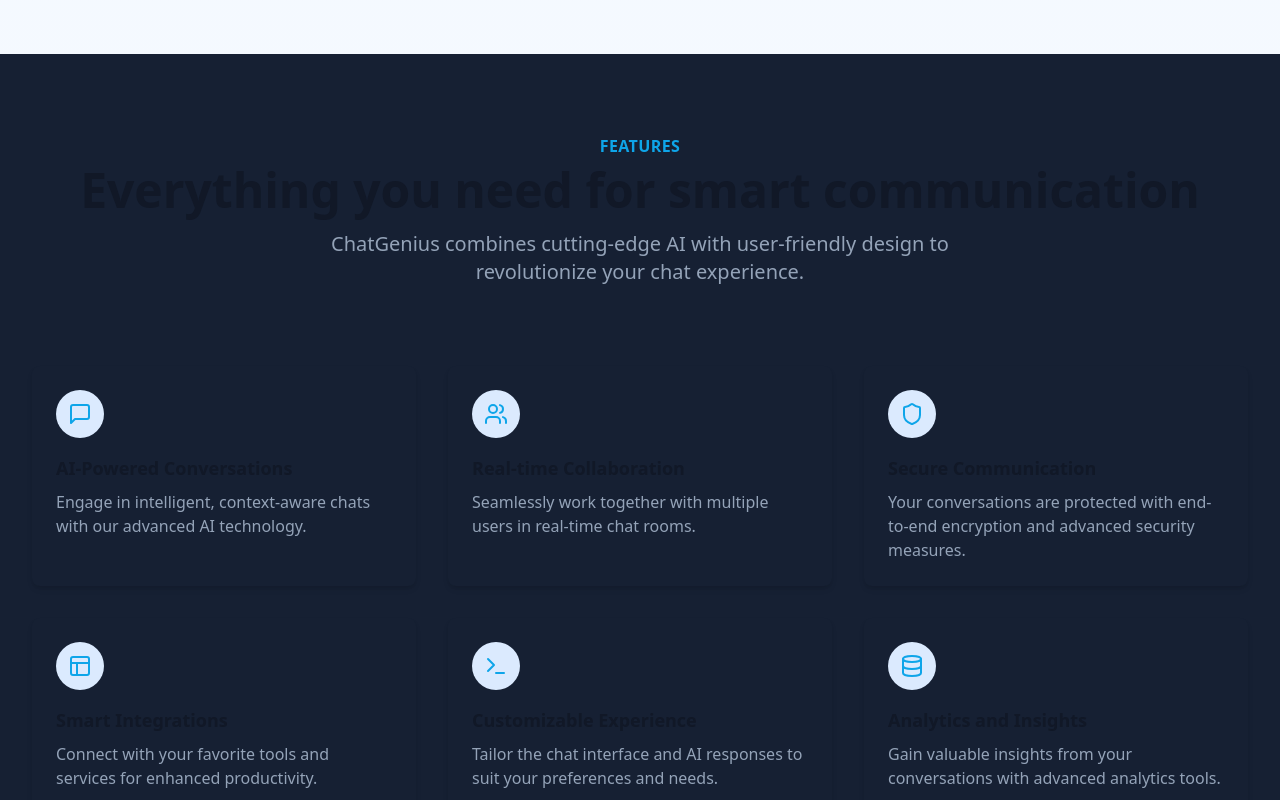
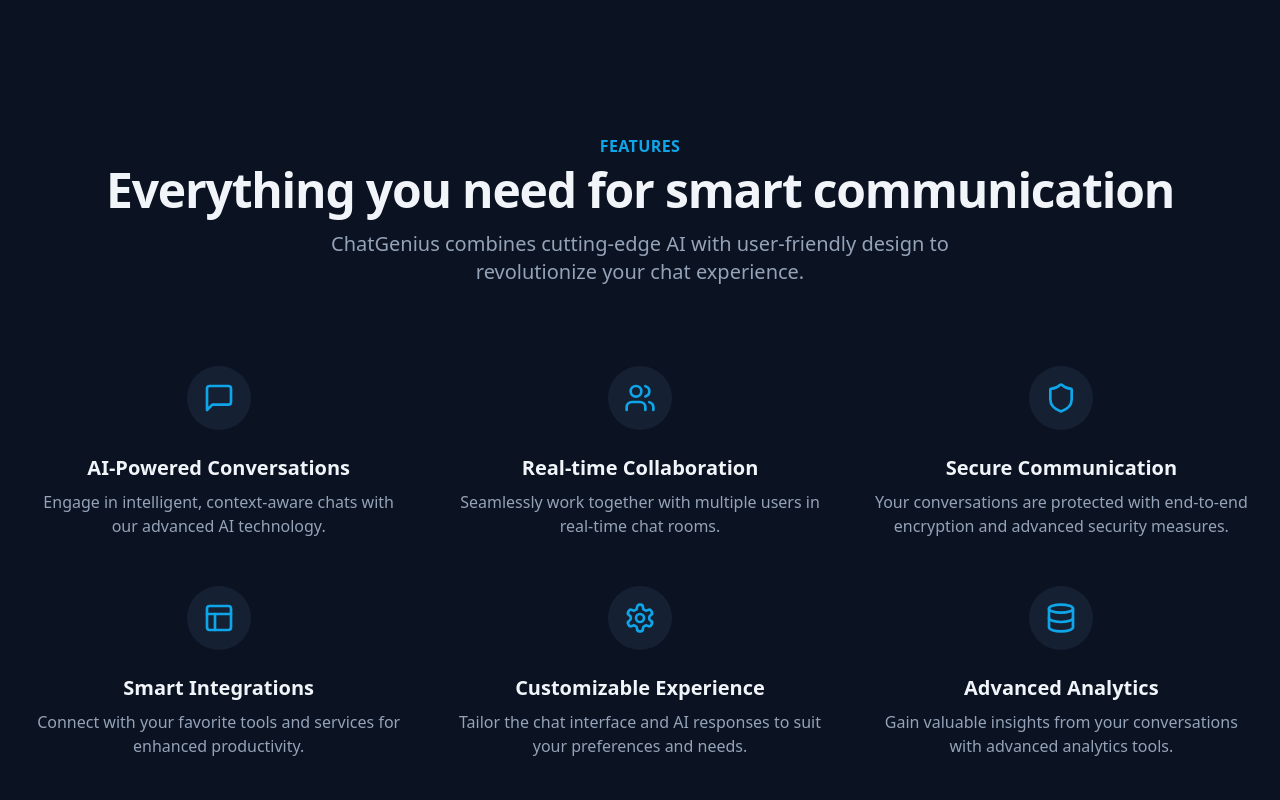
Before and after one commit to ayushshah21/Chat-Genius, a React (Vite) app in the folder frontend/: page / in a window 1280 px wide. Shown: the part 700-1500 px from the top of the page. Built offline with nearby package versions, Linux system fonts and the light colour scheme.

Commit message:
fixed theme on landing/login/register pages

```diff
--- a/frontend/src/pages/Home.tsx
+++ b/frontend/src/pages/Home.tsx
@@ -2,12 +2,12 @@
 import { Link, useNavigate, useSearchParams } from "react-router-dom";
 import {
   ArrowRight,
-  Database,
+  MessageSquare,
   Layout,
-  Terminal,
-  MessageSquare,
   Users,
   Shield,
+  Settings,
+  Database,
 } from "lucide-react";
 import { socket } from "../lib/socket";
 import { useUserStatus } from "../contexts/UserStatusContext";
@@ -60,31 +60,31 @@
   };
 
   return (
-    <div className="min-h-screen bg-gradient-to-b from-blue-50 to-white">
+    <div className="min-h-screen bg-[var(--background)]">
       {/* Navigation Bar */}
-      <nav className="bg-white shadow-sm">
+      <nav className="bg-[var(--background-light)] shadow-sm">
         <div className="max-w-7xl mx-auto px-4 sm:px-6 lg:px-8">
           <div className="flex justify-between h-16 items-center">
             <div className="flex-shrink-0">
-              <Link to="/" className="text-blue-600 font-bold text-xl">
+              <Link to="/" className="text-[var(--primary)] font-bold text-xl">
                 ChatGenius
               </Link>
             </div>
             <div className="flex items-center space-x-4">
               {isAuthenticated ? (
                 <>
-                  <span className="text-gray-700">
+                  <span className="text-[var(--text)]">
                     Welcome, {localStorage.getItem("userEmail")}
                   </span>
                   <Link
                     to="/channels"
-                    className="text-blue-600 hover:text-blue-700 px-3 py-2 rounded-md text-sm font-medium"
+                    className="text-[var(--primary)] hover:brightness-110 px-3 py-2 rounded-md text-sm font-medium"
                   >
                     Channels
                   </Link>
                   <button
                     onClick={handleLogout}
-                    className="text-red-600 hover:text-red-700 px-3 py-2 rounded-md text-sm font-medium"
+                    className="text-[var(--accent)] hover:brightness-110 px-3 py-2 rounded-md text-sm font-medium"
                   >
                     Logout
                   </button>
@@ -93,13 +93,13 @@
                 <>
                   <Link
                     to="/login"
-                    className="text-gray-700 hover:text-gray-900 px-3 py-2 rounded-md text-sm font-medium"
+                    className="text-[var(--text)] hover:text-[var(--text-secondary)] px-3 py-2 rounded-md text-sm font-medium"
                   >
                     Login
                   </Link>
                   <Link
                     to="/register"
-                    className="bg-blue-600 text-white hover:bg-blue-700 px-4 py-2 rounded-md text-sm font-medium transition duration-150 ease-in-out"
+                    className="bg-[var(--primary)] text-[var(--text)] hover:brightness-110 px-4 py-2 rounded-md text-sm font-medium transition duration-150 ease-in-out"
                   >
                     Sign up
                   </Link>
@@ -115,13 +115,13 @@
         <div className="max-w-7xl mx-auto px-4 sm:px-6 lg:px-8">
           <div className="relative z-10 lg:w-full lg:max-w-2xl">
             <div className="text-center sm:text-left">
-              <h1 className="text-4xl font-extrabold tracking-tight text-gray-900 sm:text-5xl md:text-6xl lg:text-7xl">
+              <h1 className="text-4xl font-extrabold tracking-tight text-[var(--text)] sm:text-5xl md:text-6xl lg:text-7xl">
                 <span className="block">Your Ultimate</span>
-                <span className="block text-blue-600 mt-2">
+                <span className="block text-[var(--primary)] mt-2">
                   AI-Powered Chat Solution
                 </span>
               </h1>
-              <p className="mt-6 text-xl text-gray-500 max-w-3xl">
+              <p className="mt-6 text-xl text-[var(--text-muted)] max-w-3xl">
                 Experience the future of communication with ChatGenius. Our
                 AI-powered platform offers seamless, intelligent conversations
                 for both personal and business use.
@@ -141,37 +141,106 @@
       </section>
 
       {/* Features Section */}
-      <section className="py-20 bg-white">
+      <section className="py-20 bg-[var(--background)]">
         <div className="max-w-7xl mx-auto px-4 sm:px-6 lg:px-8">
           <div className="text-center">
-            <h2 className="text-base text-blue-600 font-semibold tracking-wide uppercase">
-              Features
+            <h2 className="text-base font-semibold text-[var(--primary)] tracking-wide uppercase">
+              FEATURES
             </h2>
-            <p className="mt-2 text-3xl font-extrabold text-gray-900 sm:text-4xl lg:text-5xl">
+            <p className="mt-2 text-5xl font-extrabold text-[var(--text)] tracking-tight">
               Everything you need for smart communication
             </p>
-            <p className="mt-4 max-w-2xl text-xl text-gray-500 lg:mx-auto">
+            <p className="mt-4 max-w-2xl text-xl text-[var(--text-muted)] lg:mx-auto">
               ChatGenius combines cutting-edge AI with user-friendly design to
               revolutionize your chat experience.
             </p>
           </div>
 
           <div className="mt-20">
-            <div className="grid grid-cols-1 gap-8 sm:grid-cols-2 lg:grid-cols-3">
-              {features.map((feature) => (
-                <div
-                  key={feature.name}
-                  className="bg-white rounded-lg shadow-md p-6 transition duration-300 ease-in-out transform hover:-translate-y-1 hover:shadow-lg"
-                >
-                  <div className="w-12 h-12 rounded-full bg-blue-100 flex items-center justify-center mb-4">
-                    {feature.icon}
-                  </div>
-                  <h3 className="text-lg font-semibold text-gray-900 mb-2">
-                    {feature.name}
-                  </h3>
-                  <p className="text-gray-500">{feature.description}</p>
+            <div className="grid grid-cols-1 gap-12 sm:grid-cols-2 lg:grid-cols-3">
+              {/* AI-Powered Conversations */}
+              <div className="text-center">
+                <div className="flex items-center justify-center h-16 w-16 rounded-full bg-[var(--background-light)] mx-auto">
+                  <MessageSquare className="h-8 w-8 text-[var(--primary)]" />
                 </div>
-              ))}
+                <h3 className="mt-6 text-xl font-bold text-[var(--text)]">
+                  AI-Powered Conversations
+                </h3>
+                <p className="mt-2 text-base text-[var(--text-muted)]">
+                  Engage in intelligent, context-aware chats with our advanced
+                  AI technology.
+                </p>
+              </div>
+
+              {/* Real-time Collaboration */}
+              <div className="text-center">
+                <div className="flex items-center justify-center h-16 w-16 rounded-full bg-[var(--background-light)] mx-auto">
+                  <Users className="h-8 w-8 text-[var(--primary)]" />
+                </div>
+                <h3 className="mt-6 text-xl font-bold text-[var(--text)]">
+                  Real-time Collaboration
+                </h3>
+                <p className="mt-2 text-base text-[var(--text-muted)]">
+                  Seamlessly work together with multiple users in real-time chat
+                  rooms.
+                </p>
+              </div>
+
+              {/* Secure Communication */}
+              <div className="text-center">
+                <div className="flex items-center justify-center h-16 w-16 rounded-full bg-[var(--background-light)] mx-auto">
+                  <Shield className="h-8 w-8 text-[var(--primary)]" />
+                </div>
+                <h3 className="mt-6 text-xl font-bold text-[var(--text)]">
+                  Secure Communication
+                </h3>
+                <p className="mt-2 text-base text-[var(--text-muted)]">
+                  Your conversations are protected with end-to-end encryption
+                  and advanced security measures.
+                </p>
+              </div>
+
+              {/* Smart Integrations */}
+              <div className="text-center">
+                <div className="flex items-center justify-center h-16 w-16 rounded-full bg-[var(--background-light)] mx-auto">
+                  <Layout className="h-8 w-8 text-[var(--primary)]" />
+                </div>
+                <h3 className="mt-6 text-xl font-bold text-[var(--text)]">
+                  Smart Integrations
+                </h3>
+                <p className="mt-2 text-base text-[var(--text-muted)]">
+                  Connect with your favorite tools and services for enhanced
+                  productivity.
+                </p>
+              </div>
+
+              {/* Customizable Experience */}
+              <div className="text-center">
+                <div className="flex items-center justify-center h-16 w-16 rounded-full bg-[var(--background-light)] mx-auto">
+                  <Settings className="h-8 w-8 text-[var(--primary)]" />
+                </div>
+                <h3 className="mt-6 text-xl font-bold text-[var(--text)]">
+                  Customizable Experience
+                </h3>
+                <p className="mt-2 text-base text-[var(--text-muted)]">
+                  Tailor the chat interface and AI responses to suit your
+                  preferences and needs.
+                </p>
+              </div>
+
+              {/* Advanced Analytics */}
+              <div className="text-center">
+                <div className="flex items-center justify-center h-16 w-16 rounded-full bg-[var(--background-light)] mx-auto">
+                  <Database className="h-8 w-8 text-[var(--primary)]" />
+                </div>
+                <h3 className="mt-6 text-xl font-bold text-[var(--text)]">
+                  Advanced Analytics
+                </h3>
+                <p className="mt-2 text-base text-[var(--text-muted)]">
+                  Gain valuable insights from your conversations with advanced
+                  analytics tools.
+                </p>
+              </div>
             </div>
           </div>
         </div>
@@ -204,42 +273,3 @@
     </div>
   );
 }
-
-const features = [
-  {
-    name: "AI-Powered Conversations",
-    description:
-      "Engage in intelligent, context-aware chats with our advanced AI technology.",
-    icon: <MessageSquare className="w-6 h-6 text-blue-600" />,
-  },
-  {
-    name: "Real-time Collaboration",
-    description:
-      "Seamlessly work together with multiple users in real-time chat rooms.",
-    icon: <Users className="w-6 h-6 text-blue-600" />,
-  },
-  {
-    name: "Secure Communication",
-    description:
-      "Your conversations are protected with end-to-end encryption and advanced security measures.",
-    icon: <Shield className="w-6 h-6 text-blue-600" />,
-  },
-  {
-    name: "Smart Integrations",
-    description:
-      "Connect with your favorite tools and services for enhanced productivity.",
-    icon: <Layout className="w-6 h-6 text-blue-600" />,
-  },
-  {
-    name: "Customizable Experience",
-    description:
-      "Tailor the chat interface and AI responses to suit your preferences and needs.",
-    icon: <Terminal className="w-6 h-6 text-blue-600" />,
-  },
-  {
-    name: "Analytics and Insights",
-    description:
-      "Gain valuable insights from your conversations with advanced analytics tools.",
-    icon: <Database className="w-6 h-6 text-blue-600" />,
-  },
-];
```
Also changed, not shown: frontend/src/pages/Login.tsx (+23 -22 lines), frontend/src/pages/Register.tsx (+44 -42 lines).
